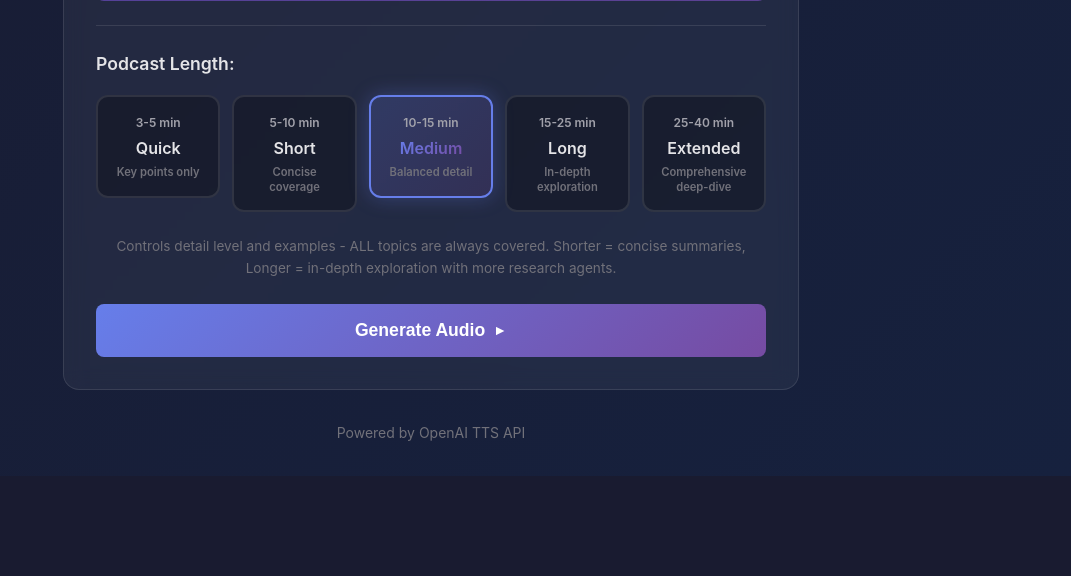
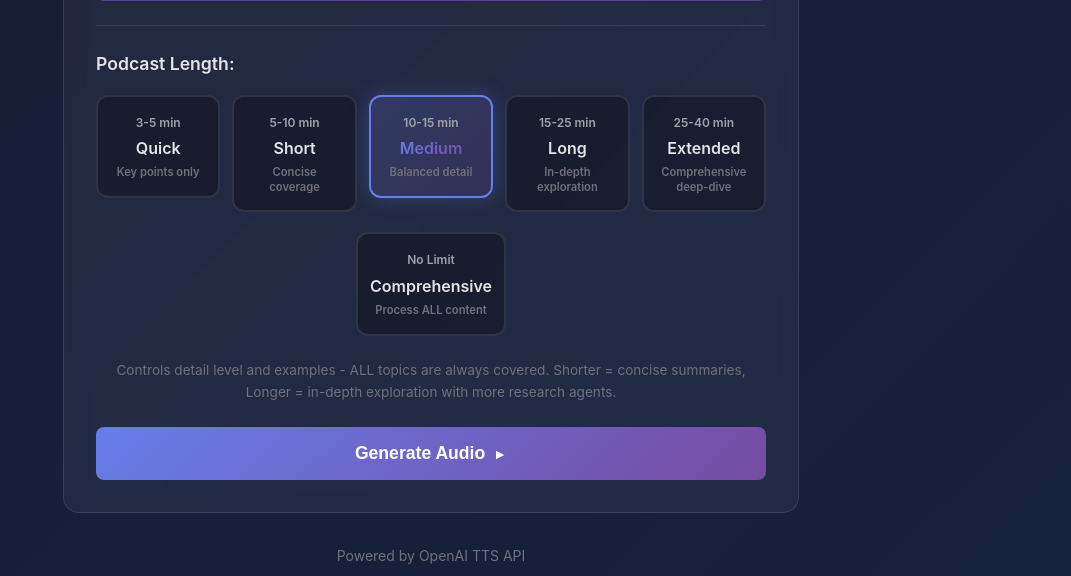
Before and after one commit to intellegix/podcast-tts-web, a Flask app: page / in a window 1280 px wide. Shown: the part 1269-1845 px from the top of the page, without its empty margins (209-1280 px from the left). Before the commit the page ends 1745 px from the top, so only its background shows below. Run offline with Flask 3, Linux system fonts and the light colour scheme; parts of the project's set-up code (start-up, migrations or seed data) failed here and were passed over.

Commit message:
Add COMPREHENSIVE mode for complete content processing
- Add COMPREHENSIVE podcast length option with no word limits
- Update enhancement logic for content-adaptive processing
- Increase token limits to 100K for comprehensive coverage
- Add content complexity analysis functions
- Add back button to download screen
- Frontend: Add COMPREHENSIVE mode UI option

Fixes issue where large content (like Perplexity Discover compilations)
was truncated to fit preset word targets. COMPREHENSIVE mode now processes
ALL content with appropriate depth, generating 30-60+ minute episodes for
rich content instead of limiting to 10 minutes.

Co-Authored-By: Claude Sonnet 4 <noreply@anthropic.com>

```diff
--- a/app.py
+++ b/app.py
@@ -1351,10 +1351,21 @@ def enhance_episode_with_claude(episode_data):
         prompt_parts.append(f"\n\nEPISODE TO ENHANCE:\n{episode_text}")
 
         # Calculate dynamic max_tokens based on expected output size
-        # Allow room for expansion: estimate ~4 tokens per word, target 3-5x expansion
         input_words = len(episode_text.split())
-        estimated_output_tokens = max(input_words * 5 * 1.5, 8000)  # 5x expansion, 1.5 tokens/word
-        dynamic_max_tokens = min(16000, int(estimated_output_tokens))  # Cap at 16K for Claude 3.5
+
+        # Check if we're in COMPREHENSIVE mode (no word limits)
+        is_comprehensive = "COMPREHENSIVE CONTENT EXPANSION" in style_guidance if style_guidance else False
+
+        if is_comprehensive:
+            # COMPREHENSIVE mode: Allow much larger outputs, use Claude's full context window
+            # Estimate aggressive expansion for thorough coverage (10-15x expansion possible)
+            estimated_output_tokens = max(input_words * 10 * 1.5, 16000)  # 10x expansion for comprehensive coverage
+            dynamic_max_tokens = min(100000, int(estimated_output_tokens))  # Use Claude's full 200K context, cap at 100K for output
+            logger.info(f"COMPREHENSIVE mode: input={input_words} words, max_tokens={dynamic_max_tokens}")
+        else:
+            # Standard mode: Original logic with conservative caps
+            estimated_output_tokens = max(input_words * 5 * 1.5, 8000)  # 5x expansion, 1.5 tokens/word
+            dynamic_max_tokens = min(16000, int(estimated_output_tokens))  # Cap at 16K for standard modes
 
         # Try primary model, fallback to older model if not available
         model_to_use = CLAUDE_MODEL
@@ -2264,6 +2275,80 @@ def verify_topic_coverage(final_text: str, topics: list) -> dict:
     }
 
 
+def analyze_content_complexity(text: str, detected_topics: List[str]) -> dict:
+    """
+    Analyze input content to determine appropriate length and depth for COMPREHENSIVE mode.
+    Returns complexity metrics and recommendations for content-adaptive processing.
+    """
+    if not detected_topics:
+        detected_topics = detect_topics(text)
+
+    # Count substantive content markers that indicate depth
+    topic_depth_indicators = [
+        "Publication Date:",
+        "Source:",
+        "Key highlights:",
+        "Sources:",
+        "Details:",
+        "Analysis:",
+        "Key developments:",
+        "Background:",
+        "Expert",
+        "Research",
+        "Study",
+        "Data",
+        "Statistics"
+    ]
+
+    # Calculate content richness score based on indicators
+    content_richness_score = 0
+    lines = text.split('\n')
+    for line in lines:
+        for indicator in topic_depth_indicators:
+            if indicator.lower() in line.lower():
+                content_richness_score += 1
+
+    # Estimate required coverage time per topic
+    estimated_minutes_per_topic = {}
+    total_words = len(text.split())
+    words_per_topic = total_words / max(len(detected_topics), 1)
+
+    for topic in detected_topics:
+        # Base time: 3 minutes minimum per topic
+        base_minutes = 3.0
+
+        # Add time based on content richness for this topic
+        topic_mentions = text.lower().count(topic.lower())
+        detail_multiplier = min(3.0, 1.0 + (topic_mentions * 0.3))
+
+        # Add time based on words available for this topic
+        word_multiplier = min(2.0, 1.0 + (words_per_topic / 500))  # +1 minute per 500 words
+
+        estimated_minutes = base_minutes * detail_multiplier * word_multiplier
+        estimated_minutes_per_topic[topic] = round(estimated_minutes, 1)
+
+    total_estimated_duration = sum(estimated_minutes_per_topic.values())
+
+    # Determine recommended detail level based on total duration
+    if total_estimated_duration < 15:
+        recommended_detail_level = "medium"
+    elif total_estimated_duration < 30:
+        recommended_detail_level = "long"
+    elif total_estimated_duration < 50:
+        recommended_detail_level = "extended"
+    else:
+        recommended_detail_level = "comprehensive"
+
+    return {
+        "estimated_duration_minutes": round(total_estimated_duration, 1),
+        "topic_complexity": estimated_minutes_per_topic,
+        "content_richness_score": content_richness_score,
+        "recommended_detail_level": recommended_detail_level,
+        "total_topics": len(detected_topics),
+        "average_minutes_per_topic": round(total_estimated_duration / max(len(detected_topics), 1), 1)
+    }
+
+
 def run_stage_analyze(job: Job) -> StageResult:
     """Analyze stage - detect episodes, check completeness, and validate length selection"""
     text = job.text
@@ -2519,10 +2604,41 @@ def run_stage_enhance(job: Job) -> StageResult:
 
     # Calculate current word count to determine expansion needed
     current_word_count = len(text.split())
-    words_needed = max(0, word_target - current_word_count)
-    expansion_ratio = word_target / max(current_word_count, 1)
-
-    logger.info(f"Enhance stage: current={current_word_count} words, target={word_target}, ratio={expansion_ratio:.2f}x")
+
+    # Handle COMPREHENSIVE mode (no word limit) vs standard modes
+    if word_target is None:
+        # COMPREHENSIVE mode - content determines length
+        is_comprehensive_mode = True
+        words_needed = 0  # No artificial limit
+        expansion_ratio = float('inf')  # Always expand for comprehensive coverage
+        logger.info(f"Enhance stage: COMPREHENSIVE mode, current={current_word_count} words, no target limit")
+
+        preview_lines = [f"Claude enhancement (COMPREHENSIVE mode - no word limit):\n"]
+        preview_lines.append(f"Input: {current_word_count} words → Processing ALL content with full detail\n")
+
+        # Estimate content-appropriate length (3-5 minutes per major topic)
+        num_topics = len(job.detected_topics) if job.detected_topics else 1
+        estimated_minutes_per_topic = 4  # Average 4 minutes per topic
+        estimated_total_minutes = num_topics * estimated_minutes_per_topic
+        estimated_words = estimated_total_minutes * 150  # ~150 words per minute
+        words_per_episode = estimated_words // max(len(episodes), 1)
+
+        logger.info(f"COMPREHENSIVE: Estimated {estimated_total_minutes} min ({estimated_words} words) for {num_topics} topics")
+
+    else:
+        # Standard mode with word targets
+        is_comprehensive_mode = False
+        words_needed = max(0, word_target - current_word_count)
+        expansion_ratio = word_target / max(current_word_count, 1)
+
+        logger.info(f"Enhance stage: current={current_word_count} words, target={word_target}, ratio={expansion_ratio:.2f}x")
+
+        preview_lines = [f"Claude enhancement ({detail_level} detail, ~{word_target} words target):\n"]
+        preview_lines.append(f"Input: {current_word_count} words → Target: {word_target} words ({expansion_ratio:.1f}x expansion)\n")
+
+        # Calculate per-episode word targets
+        num_episodes = len(episodes)
+        words_per_episode = word_target // max(num_episodes, 1)
 
     if not CLAUDE_API_KEY:
         return StageResult(
@@ -2534,12 +2650,6 @@ def run_stage_enhance(job: Job) -> StageResult:
 
     all_changes = []
     enhanced_map = {}
-    preview_lines = [f"Claude enhancement ({detail_level} detail, ~{word_target} words target):\n"]
-    preview_lines.append(f"Input: {current_word_count} words → Target: {word_target} words ({expansion_ratio:.1f}x expansion)\n")
-
-    # Calculate per-episode word targets
-    num_episodes = len(episodes)
-    words_per_episode = word_target // max(num_episodes, 1)
 
     # Get detected topics for mandatory coverage
     all_topics = job.detected_topics if job.detected_topics else detect_topics(text)
@@ -2563,8 +2673,30 @@ FAILURE TO COVER ANY TOPIC IS UNACCEPTABLE.
 After writing, verify EACH topic above has corresponding dialogue content.
 === END MANDATORY COVERAGE ===
 """
-        if expansion_ratio > 1.5:
-            # Need significant expansion
+        if is_comprehensive_mode:
+            # COMPREHENSIVE mode - no word limits, content-driven expansion
+            style_guidance = f"""{mandatory_coverage}
+
+COMPREHENSIVE CONTENT EXPANSION - NO WORD LIMITS:
+You are in COMPREHENSIVE mode. There are NO word or time constraints.
+This episode should be approximately {words_per_episode} words (currently {ep_word_count} words) based on content depth.
+Your goal is to create thorough, educational dialogue that covers EVERY topic with full detail:
+
+1. Spend 3-5 minutes of dialogue (450-750 words) on EACH major topic
+2. Include multiple detailed examples, case studies, and real-world scenarios for EVERY point
+3. Have ALEX ask probing follow-up questions that SARAH answers comprehensively
+4. Add extensive educational context, background information, and expert perspectives
+5. Explore implications, applications, and future trends for each topic
+6. Include analogies, "think of it like" explanations, and conversational depth
+7. Add relevant tangents and interesting connections between topics
+8. Ensure every piece of information from the source material appears in the dialogue
+
+LENGTH IS DETERMINED BY CONTENT RICHNESS, NOT ARBITRARY LIMITS.
+Generate as much dialogue as needed to thoroughly cover all topics.
+
+{enhance_instruction}"""
+        elif expansion_ratio > 1.5:
+            # Need significant expansion for standard modes
             style_guidance = f"""{mandatory_coverage}
 
 EXPANSION REQUIREMENT:
--- a/templates/index.html
+++ b/templates/index.html
@@ -145,6 +145,14 @@
                                 <span class="length-time">25-40 min</span>
                                 <span class="length-name">Extended</span>
                                 <span class="length-desc">Comprehensive deep-dive</span>
+                            </div>
+                        </label>
+                        <label class="length-option" data-length="comprehensive">
+                            <input type="radio" name="target_length" value="comprehensive">
+                            <div class="length-card">
+                                <span class="length-time">No Limit</span>
+                                <span class="length-name">Comprehensive</span>
+                                <span class="length-desc">Process ALL content</span>
                             </div>
                         </label>
                     </div>
@@ -317,6 +325,9 @@
                     <a id="transcript-link" class="download-btn transcript-btn hidden" href="#">
                         📄 Download Transcript
                     </a>
+                    <button onclick="resetForm()" class="download-btn back-btn">
+                        ← Create New Podcast
+                    </button>
                 </div>
             </div>
 
```
Also changed, not shown: job_store.py (+12 -0 lines).
